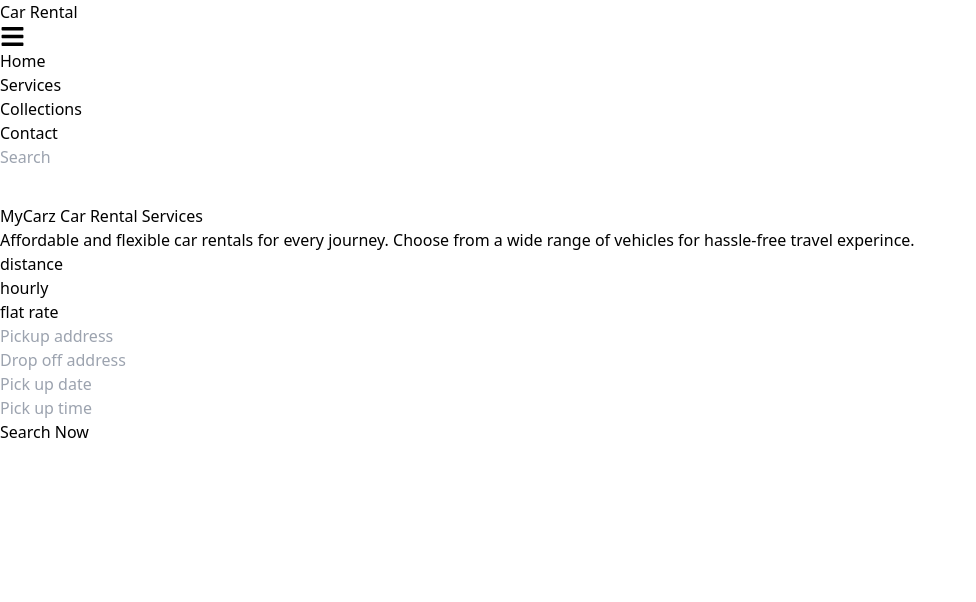
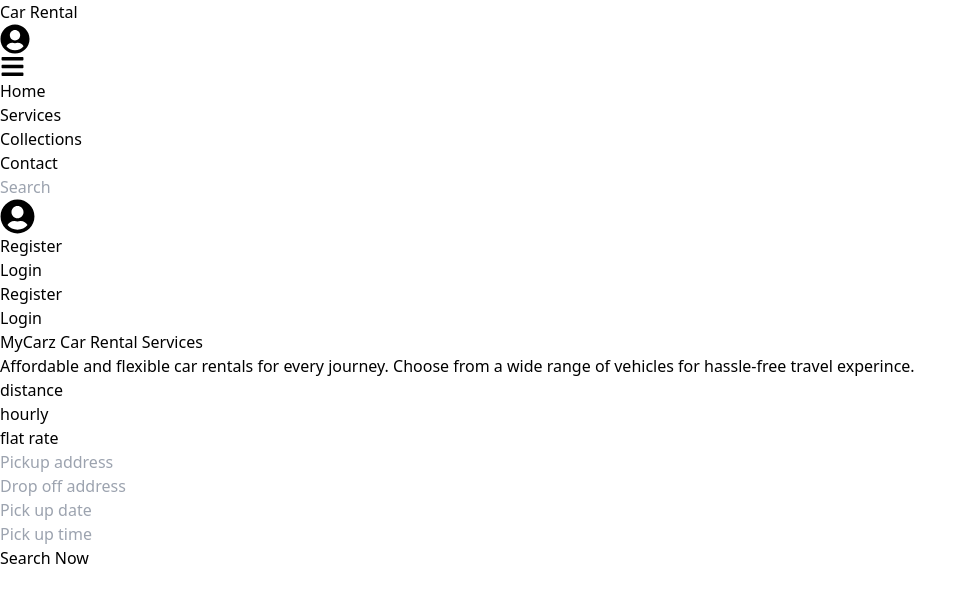
Before and after one commit to geek-maestro/mycarz, a React (Vite) app: page / in a window 1280 px wide. Both pictures are taken after a click on the icon 12 px from the left and 36 px from the top of the page. Shown: the top 602 px of the page, without its empty margins (0-976 px from the left). Built offline with nearby package versions, Linux system fonts and the light colour scheme.

Commit message:
imitial commit

```diff
--- a/src/pages/components/Navbar.tsx
+++ b/src/pages/components/Navbar.tsx
@@ -5,15 +5,23 @@ import { useNavigate } from "react-router";
 const Navbar = () => {
   const [menuOpen, setMenuOpen] = useState(false);
   const [userMenuOpen, setUserMenuOpen] = useState(false);
-  const navigate = useNavigate()
+  const navigate = useNavigate();
 
   return (
-    <div className="w-full">
+    <div className="w-full ">
       <div className="flex justify-between items-center w-full py-5 px-4 md:px-10">
-        <div className="text-white text-2xl font-bold w-[30%]">Car Rental</div>
+        {/* Logo */}
+        <div className="text-white text-2xl font-bold">Car Rental</div>
 
-        {/* Mobile Menu Icon */}
-        <div className="md:hidden text-white">
+        {/* Mobile Menu and Avatar */}
+        <div className="flex items-center md:hidden text-white space-x-4">
+          {/* User Avatar for Mobile */}
+          <FaUserCircle
+            size={30}
+            onClick={() => setUserMenuOpen(!userMenuOpen)}
+            className="cursor-pointer"
+          />
+          {/* Hamburger Menu */}
           <FaBars
             size={25}
             onClick={() => setMenuOpen(!menuOpen)}
@@ -25,27 +33,26 @@ const Navbar = () => {
         <div
           className={`${
             menuOpen ? "block" : "hidden"
-          } absolute top-16 left-0 w-full md:bg-transparent md:static md:flex md:space-x-10 mx-auto`}
+          } absolute top-16 left-0 w-full md:relative md:top-0 md:flex md:items-center md:justify-between bg-gray-700 md:bg-transparent`}
         >
-          <ul className="flex flex-col md:flex-row md:space-x-10 text-white text-lg py-4 md:py-0">
-            <li className="cursor-pointer px-4 md:px-0">Home</li>
-            <li className="cursor-pointer px-4 md:px-0">Services</li>
-            <li className="cursor-pointer px-4 md:px-0">Collections</li>
-            <li className="cursor-pointer px-4 md:px-0">Contact</li>
+          <ul className="flex flex-col md:flex-row md:space-x-8 text-white text-lg py-4 md:py-0">
+            <li className="cursor-pointer px-4 md:px-0" onClick={() => setMenuOpen(false)}>Home</li>
+            <li className="cursor-pointer px-4 md:px-0" onClick={() => setMenuOpen(false)}>Services</li>
+            <li className="cursor-pointer px-4 md:px-0" onClick={() => setMenuOpen(false)}>Collections</li>
+            <li className="cursor-pointer px-4 md:px-0" onClick={() => setMenuOpen(false)}>Contact</li>
           </ul>
-          <div className="px-4 md:px-0">
+          <div className="px-4 md:px-0 md:ml-10">
             <input
               type="search"
               placeholder="Search"
-              className="rounded-lg bg-transparent border-2 text-white px-3 py-1 md:ml-10"
+              className="rounded-lg bg-transparent border-2 text-white px-3 py-1"
             />
           </div>
         </div>
 
-        {/* User Icon with Menu */}
-        <div className="relative text-white hidden md:block">
+        {/* User Avatar for Desktop */}
+        <div className="relative hidden md:block text-white">
           <FaUserCircle
-            color="white"
             size={35}
             className="cursor-pointer"
             onClick={() => setUserMenuOpen(!userMenuOpen)}
@@ -53,10 +60,19 @@ const Navbar = () => {
           {userMenuOpen && (
             <div className="absolute right-0 mt-2 w-40 bg-gray-700 rounded-lg shadow-lg">
               <ul className="py-2">
-                <li className="px-4 py-2 hover:bg-gray-600 cursor-pointer" onClick={() => navigate('/register')}>
+                <li
+                  className="px-4 py-2 hover:bg-gray-600 cursor-pointer"
+                  onClick={() => {
+                    setUserMenuOpen(false);
+                    navigate("/register");
+                  }}
+                >
                   Register
                 </li>
-                <li className="px-4 py-2 hover:bg-gray-600 cursor-pointer">
+                <li
+                  className="px-4 py-2 hover:bg-gray-600 cursor-pointer"
+                  onClick={() => setUserMenuOpen(false)}
+                >
                   Login
                 </li>
               </ul>
@@ -64,6 +80,29 @@ const Navbar = () => {
           )}
         </div>
       </div>
+
+      {/* Mobile User Menu */}
+      {userMenuOpen && !menuOpen && (
+        <div className="absolute right-4 top-16 w-40 bg-gray-700 rounded-lg shadow-lg md:hidden">
+          <ul className="py-2">
+            <li
+              className="px-4 py-2 hover:bg-gray-600 cursor-pointer"
+              onClick={() => {
+                setUserMenuOpen(false);
+                navigate("/register");
+              }}
+            >
+              Register
+            </li>
+            <li
+              className="px-4 py-2 hover:bg-gray-600 cursor-pointer"
+              onClick={() => setUserMenuOpen(false)}
+            >
+              Login
+            </li>
+          </ul>
+        </div>
+      )}
     </div>
   );
 };
```
